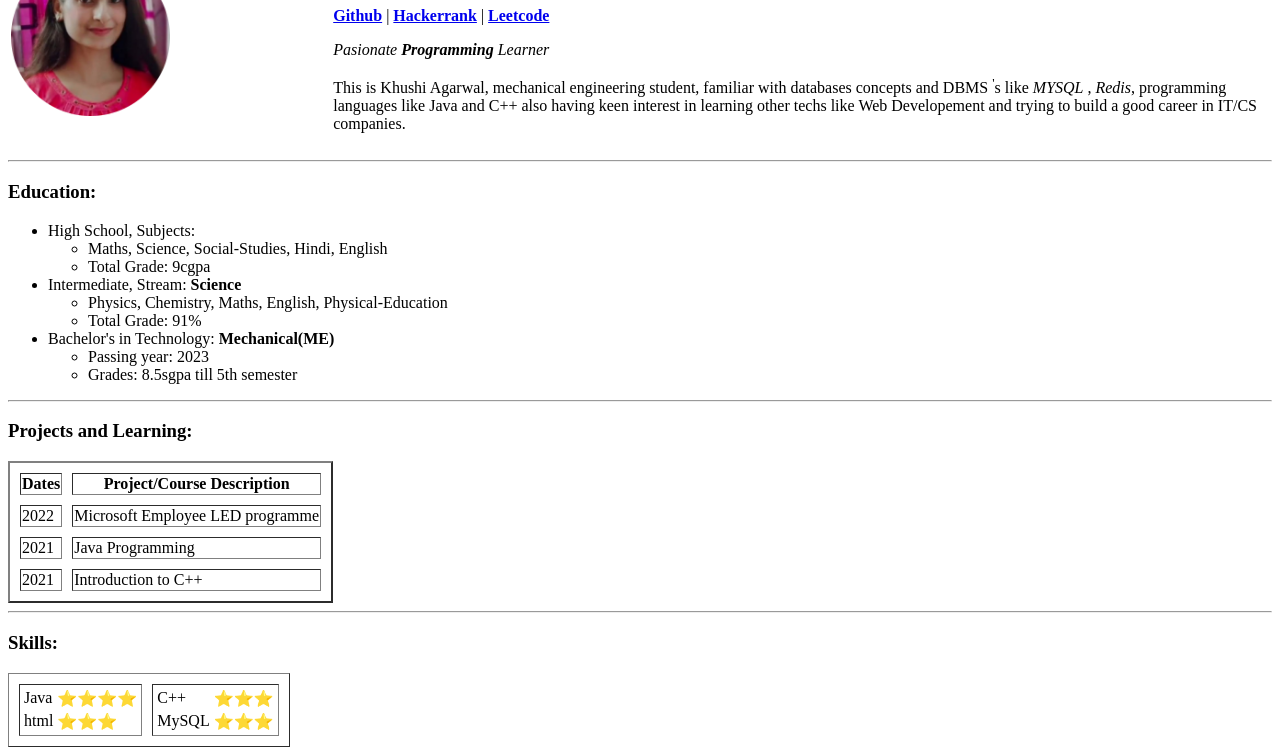
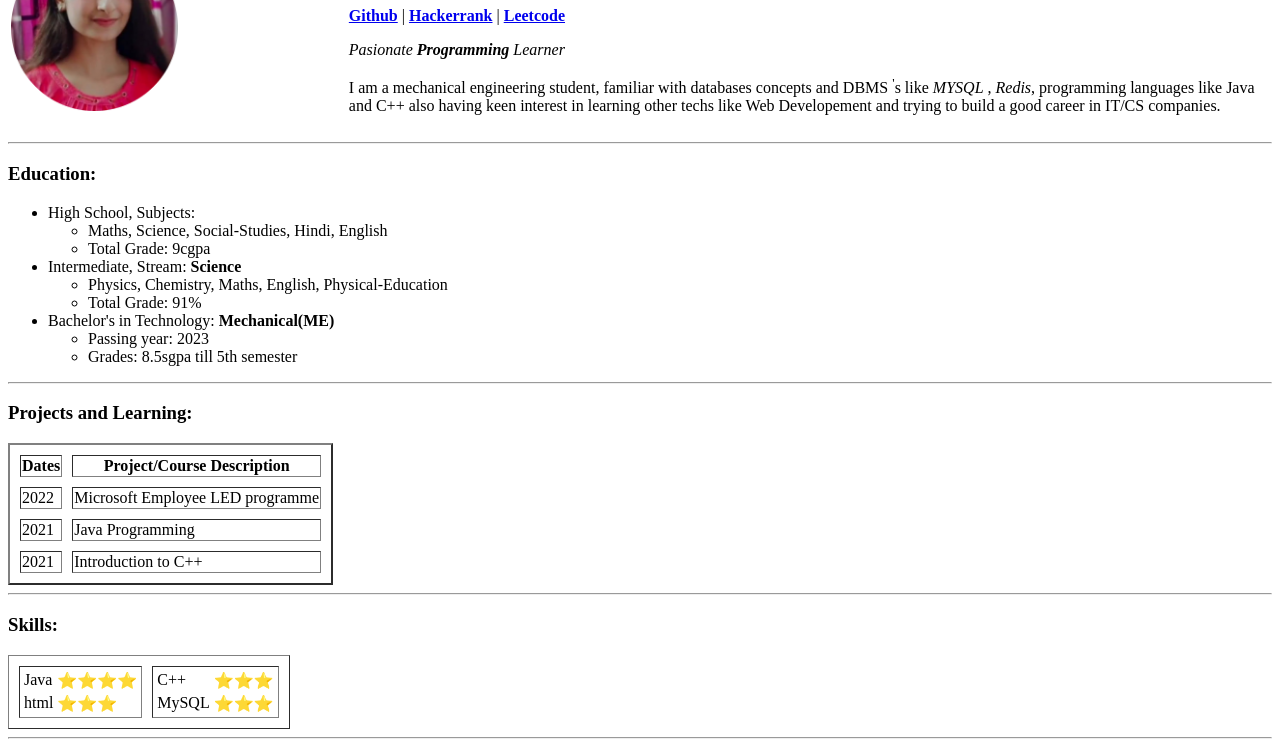
Before and after one commit to khushi-2002/cv, a plain HTML site: page index.html in a window 1280 px wide. Shown: the part 84-838 px from the top of the page. Drawn offline with Linux system fonts and the light colour scheme.

Commit message:
Update index.html

```diff
--- a/index.html
+++ b/index.html
@@ -18,7 +18,7 @@
           <strong> <a href="https://leetcode.com/khushi___agg/" target="_blank">Leetcode</a> </strong>
         </span>
         <p> <i>Pasionate <strong>Programming</strong> Learner</i> </p>
-        <p>This is Khushi Agarwal, mechanical engineering student, familiar with databases concepts and DBMS <sup>'</sup>s like <em>MYSQL</em> ,<em> Redis</em>, programming
+        <p>I am a mechanical engineering student, familiar with databases concepts and DBMS <sup>'</sup>s like <em>MYSQL</em> ,<em> Redis</em>, programming
           languages like Java and C++ also having keen interest in learning other techs like Web Developement and trying to
           build a good career in IT/CS companies.</p>
       </td>
```
